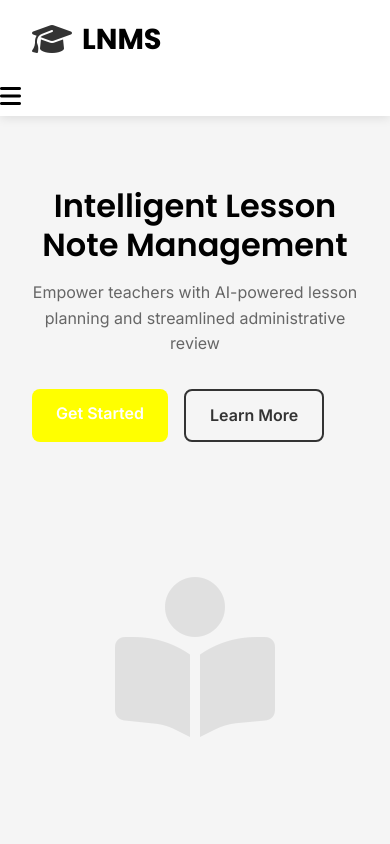
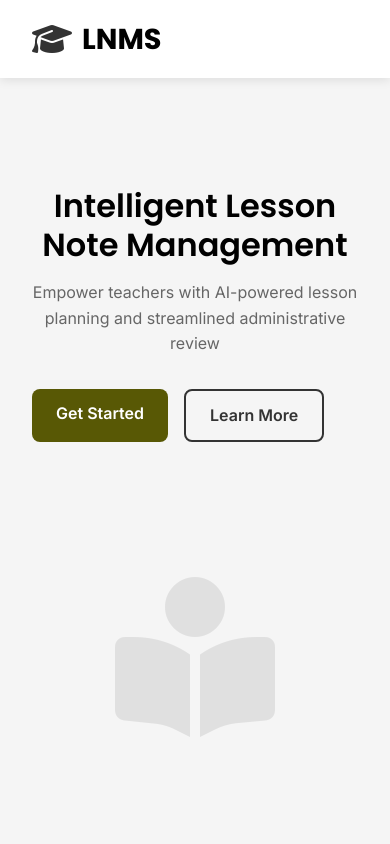
Before and after one commit to Abra313/socrease-lesson-note-management, a plain HTML site: page index.html in a window 390 px wide. Shown: the top 844 px of the page. Drawn offline with Linux system fonts and the light colour scheme.

Commit message:
display none toggle btn

```diff
--- a/css/style.css
+++ b/css/style.css
@@ -116,7 +116,7 @@ h1, h2, h3 {
 
 .btn-primary {
     /* background: var(--primary-color); */
-    background-color: yellow;
+    background-color: rgb(88, 88, 5);
     color: white;
     /* color: white; */
 }
@@ -125,7 +125,7 @@ h1, h2, h3 {
     background: var(--secondary-color);
     transform: translateY(-2px);
     box-shadow: var(--shadow-hover);
-    color: yellow;
+    color: rgb(59, 59, 2);
 }
 
 .btn-secondary {
@@ -1062,7 +1062,7 @@ h1, h2, h3 {
     }
 
     .mobile-menu-toggle {
-        display: block;
+        display: none;
     }
 
     .hero {
```
